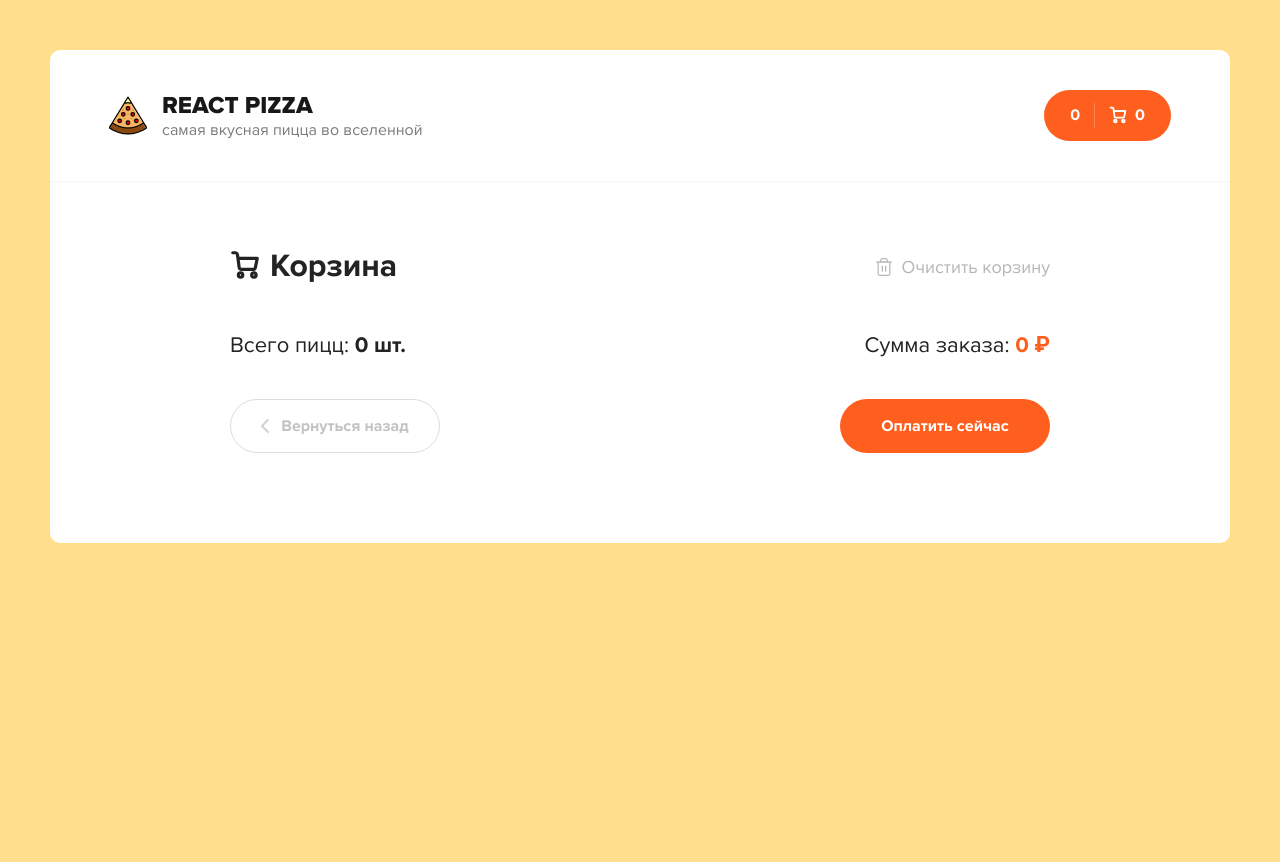
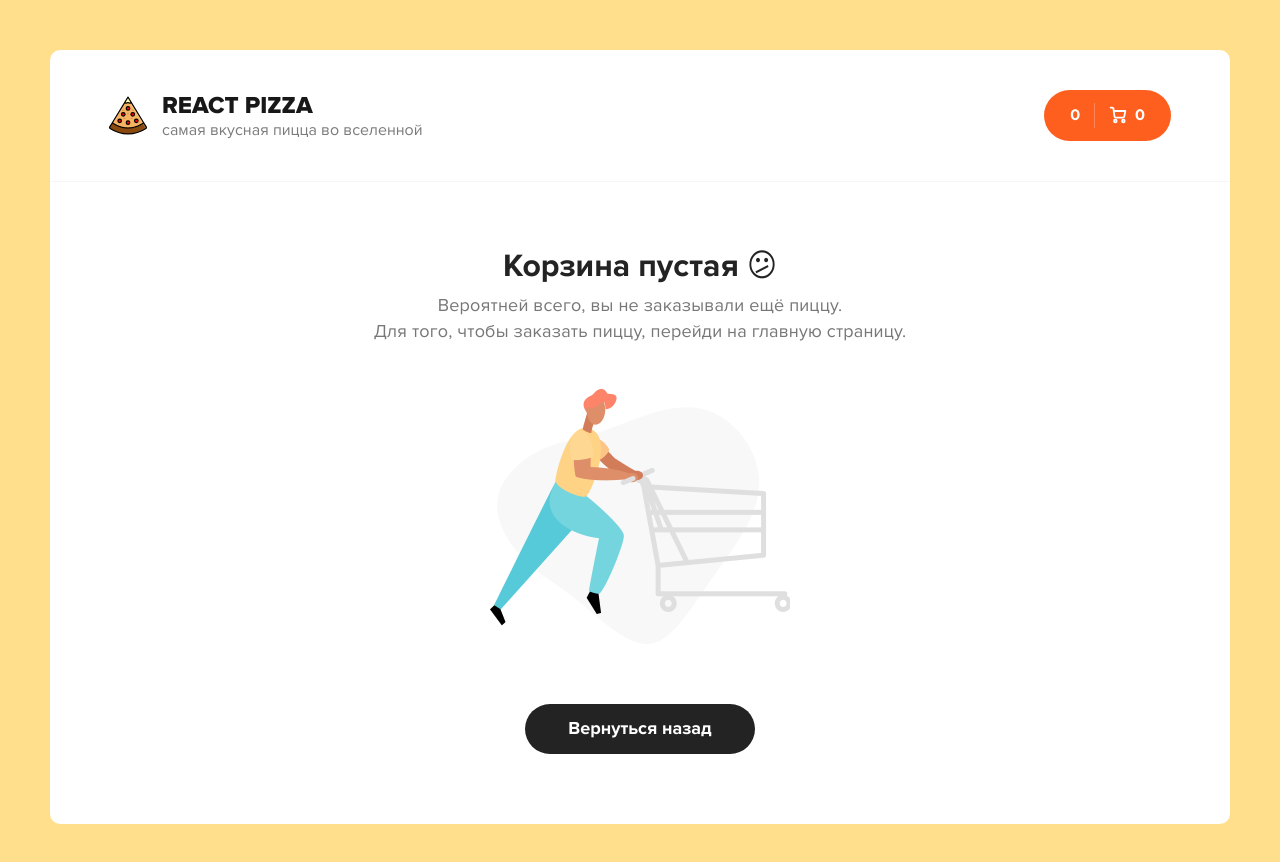
Before and after one commit to imleikys/react-pizza, a React (Create React App) app: page /cart in a window 1280 px wide. Shown: the top 862 px of the page. Before the commit the page ends 800 px from the top, so only its background shows below. Built offline with nearby package versions, Linux system fonts and the light colour scheme; the HTML template or start-up script is replaced by a standard one.

Commit message:
add(CartItem): removing items from cartItem and redux, template for empty cartItem

```diff
--- a/src/components/CartItem/CartItem.jsx
+++ b/src/components/CartItem/CartItem.jsx
@@ -1,7 +1,7 @@
 import React from "react";
 
 
-export const CartItem = ({imageUrl, name, size, type, totalPrice}) => {
+export const CartItem = ({imageUrl, name, size, type, totalPrice, totalCount}) => {
 
   return (
     <div className="cart__item">
@@ -35,7 +35,7 @@ export const CartItem = ({imageUrl, name, size, type, totalPrice}) => {
             />
           </svg>
         </div>
-        <b>2</b>
+        <b>{totalCount}</b>
         <div className="button button--outline button--circle cart__item-count-plus">
           <svg
             width="10"
--- a/src/pages/Cart.jsx
+++ b/src/pages/Cart.jsx
@@ -1,16 +1,27 @@
 import React from "react";
 import {CartItem} from "../components";
 import {Link} from "react-router-dom";
-import { useSelector } from "react-redux";
+import {useSelector, useDispatch} from "react-redux";
+import {clearCart} from "../redux/actions/cart";
+import emptyCartImage from "../assets/img/empty-cart.png";
 
 
 export const Cart = () => {
 
-  const {totalPrice, totalCount, items} = useSelector(({cart}) => cart);
-  const addedPizzas = Object.keys(items).map(key => items[key].items[0]);
+  const dispatch = useDispatch();
+
+  const {totalPrice, totalCount, items} = useSelector(({ cart }) => cart);
+  const addedPizzas = Object.keys(items).map((key) => items[key].items[0]);
+
+  const clearCartHandler = () => {
+    if (window.confirm("Вы действительно хотите очистить корзину?")) {
+      dispatch(clearCart());
+    }
+  };
 
   return (
     <div className="container container--cart">
+      {totalCount ? (
         <div className="cart">
           <div className="cart__top">
             <h2 className="content__title">
@@ -45,7 +56,7 @@ export const Cart = () => {
               </svg>
               Корзина
             </h2>
-          <div className="cart__clear">
+            <div onClick={clearCartHandler} className="cart__clear">
               <svg
                 width="20"
                 height="20"
@@ -87,16 +98,17 @@ export const Cart = () => {
             </div>
           </div>
           <div className="content__items">
-          {
-            addedPizzas && addedPizzas.map((pizza) =>
+            {addedPizzas &&
+              addedPizzas.map((pizza) => (
                 <CartItem
                   name={pizza.name}
                   size={pizza.size}
                   imageUrl={pizza.imageUrl}
                   type={pizza.type}
                   totalPrice={items[pizza.id].totalPrice}
-              />)
-          }
+                  totalCount={items[pizza.id].items.length}
+                />
+              ))}
           </div>
           <div className="cart__bottom">
             <div className="cart__bottom-details">
@@ -110,7 +122,10 @@ export const Cart = () => {
               </span>
             </div>
             <div className="cart__bottom-buttons">
-            <Link to="/" className="button button--outline button--add go-back-btn">
+              <Link
+                to="/"
+                className="button button--outline button--add go-back-btn"
+              >
                 <svg
                   width="8"
                   height="14"
@@ -135,6 +150,22 @@ export const Cart = () => {
             </div>
           </div>
         </div>
+      ) : (
+        <div className="cart cart--empty">
+          <h2>
+            Корзина пустая <icon>😕</icon>
+          </h2>
+          <p>
+            Вероятней всего, вы не заказывали ещё пиццу.
+            <br />
+            Для того, чтобы заказать пиццу, перейди на главную страницу.
+          </p>
+          <img src={emptyCartImage} alt="Empty cart" />
+          <Link to="/" className="button button--black">
+            <span>Вернуться назад</span>
+          </Link>
+        </div>
+      )}
     </div>
   );
 };
--- a/src/redux/actions/cart.js
+++ b/src/redux/actions/cart.js
@@ -1,4 +1,4 @@
-import {SET_TOTAL_COUNT, ADD_PIZZA_TO_CART} from "../constants";
+import {SET_TOTAL_COUNT, ADD_PIZZA_TO_CART, CLEAR_CART} from "../constants";
 
 
 export const addPizzaToCart = (pizza) => ({
@@ -10,3 +10,7 @@ export const setTotalItems = (payload) => ({
   type: SET_TOTAL_COUNT,
   payload: payload,
 });
+
+export const clearCart = () => ({
+  type: CLEAR_CART,
+});
--- a/src/redux/constants.js
+++ b/src/redux/constants.js
@@ -6,3 +6,4 @@ export const SET_PIZZAS = 'SET_PIZZAS';
 
 export const SET_TOTAL_COUNT = 'SET_TOTAL_COUNT';
 export const ADD_PIZZA_TO_CART = 'ADD_PIZZA_TO_CART';
+export const CLEAR_CART = 'CLEAR_CART';
--- a/src/redux/reducers/cart.js
+++ b/src/redux/reducers/cart.js
@@ -1,4 +1,4 @@
-import {ADD_PIZZA_TO_CART, SET_TOTAL_COUNT} from "../constants";
+import {ADD_PIZZA_TO_CART, CLEAR_CART, SET_TOTAL_COUNT} from "../constants";
 
 
 const initialState = {
@@ -38,6 +38,9 @@ export const cartReducer = (state = initialState, action) => {
       }
     }
 
+    case CLEAR_CART:
+      return {items: {}, totalPrice: 0, totalCount: 0}
+
     case SET_TOTAL_COUNT:
       return {...state, totalItems: action.payload}
     default:
```
Lines whose indentation alone changed are shown as unchanged.
